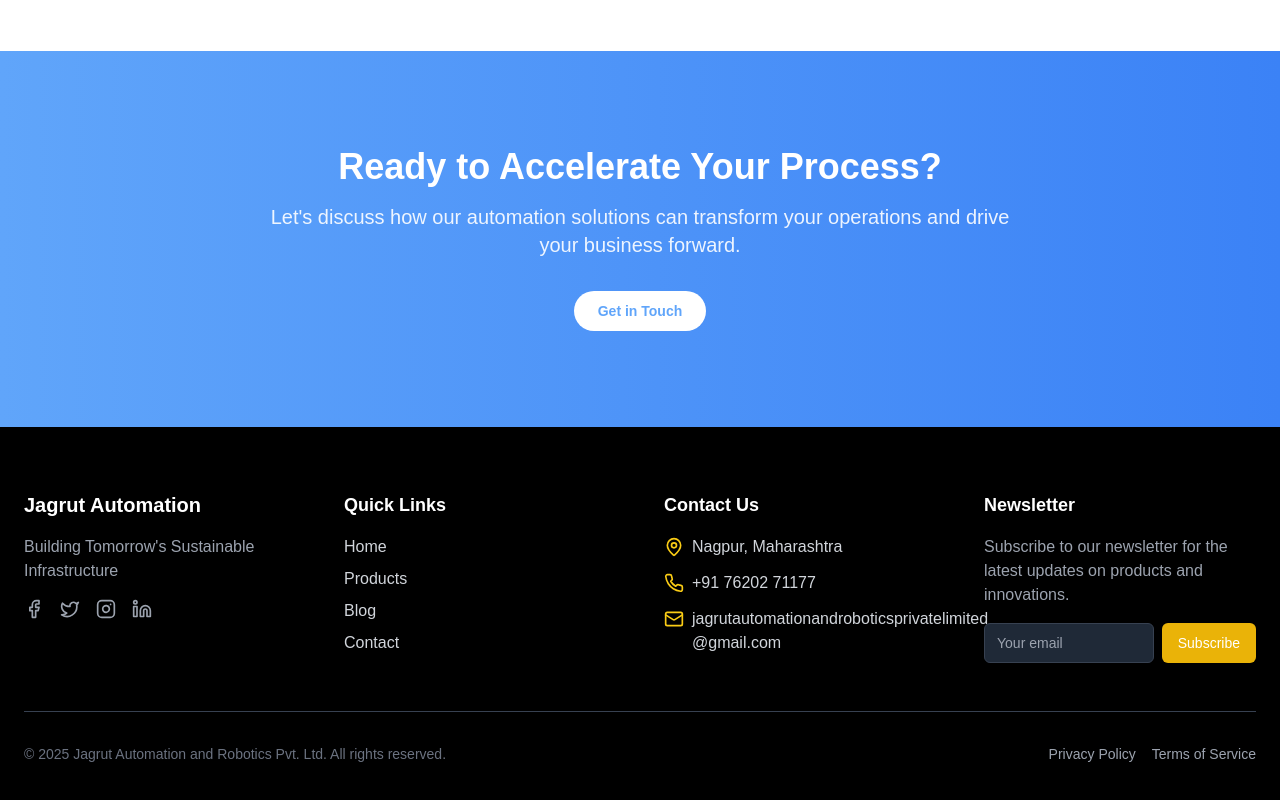
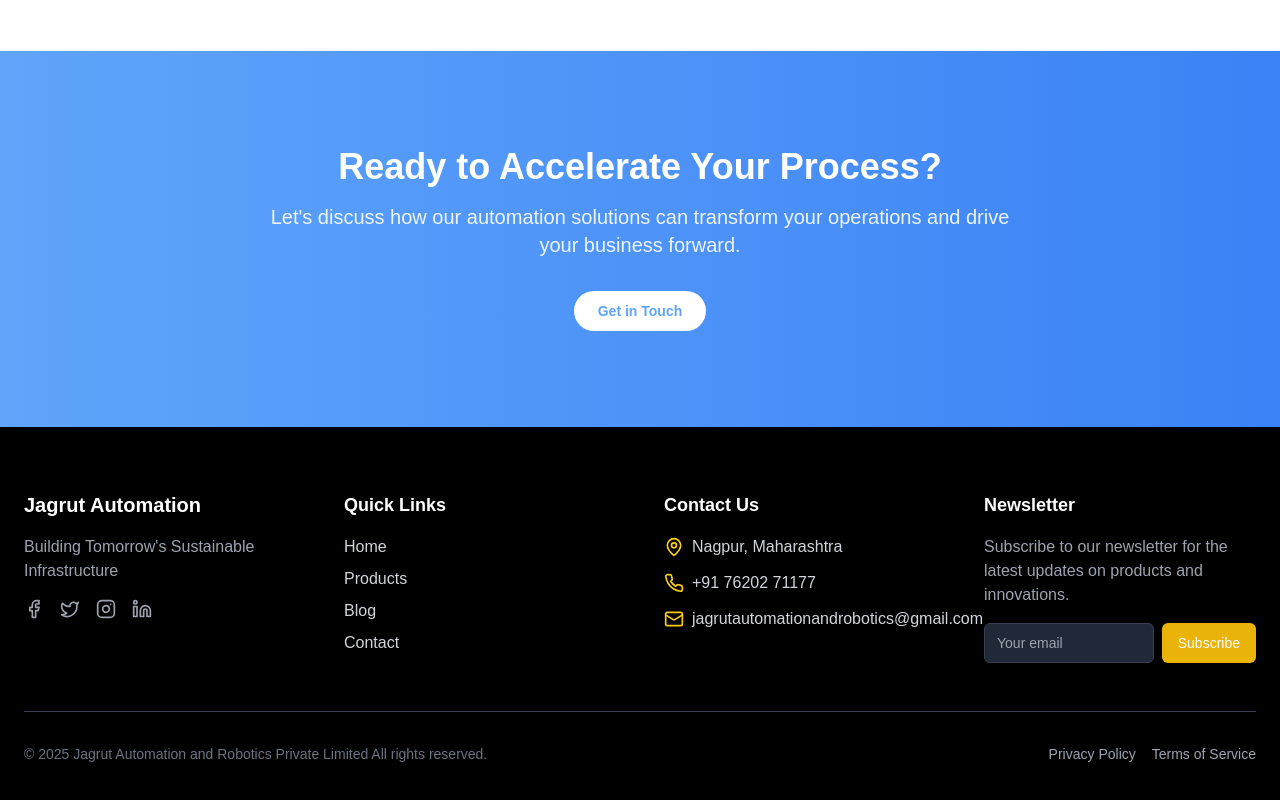
Before and after one commit to Vaishnaviii08/Jagrut, a Next.js app: page / in a window 1280 px wide. Shown: the part 2476-3276 px from the top of the page. Built offline with nearby package versions, Linux system fonts and the light colour scheme.

Commit message:
Changes in footer

```diff
--- a/components/site-footer.tsx
+++ b/components/site-footer.tsx
@@ -72,7 +72,7 @@ export default function SiteFooter() {
           <li className="flex items-start">
             <Mail className="h-5 w-5 mr-2 text-yellow-400 shrink-0 mt-0.5" />
               <span className="text-gray-300 break-words max-w-[220px] sm:max-w-[300px]">
-                jagrutautomationandroboticsprivatelimited@gmail.com
+                jagrutautomationandrobotics@gmail.com
               </span>
           </li>
         </ul>
@@ -96,7 +96,7 @@ export default function SiteFooter() {
 
     <div className="border-t border-gray-700 mt-12 pt-8 flex flex-col md:flex-row justify-between items-center">
       <p className="text-gray-500 text-sm">
-        © {new Date().getFullYear()} Jagrut Automation and Robotics Pvt. Ltd. All rights reserved.
+        © {new Date().getFullYear()} Jagrut Automation and Robotics Private Limited All rights reserved.
       </p>
       <div className="flex gap-4 mt-4 md:mt-0">
         <Link href="/privacy" className="text-gray-400 hover:text-white text-sm">
```
